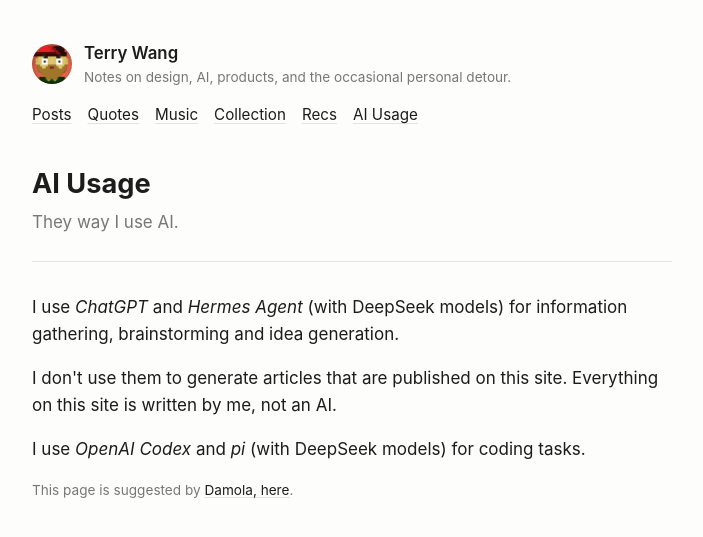
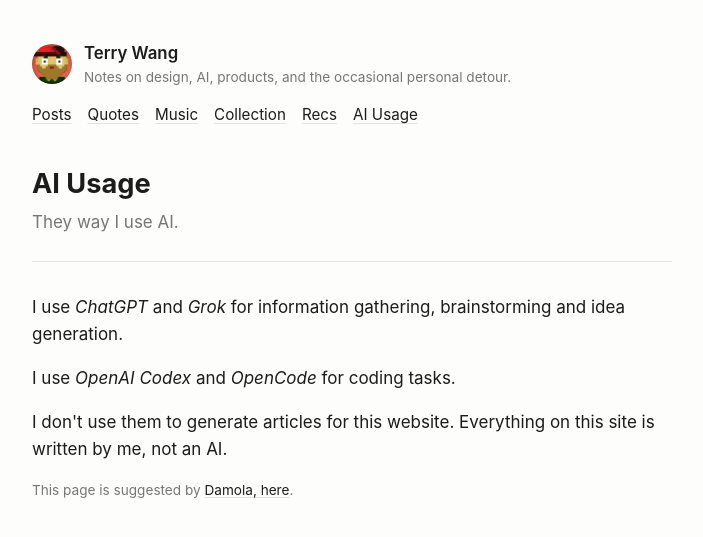
Before and after one commit to lvterry/lvterry.github.io, a Jekyll site: the page built from ai.html, in a window 1280 px wide. Shown: the top 537 px of the page, without its empty margins (288-991 px from the left). Built offline with Jekyll 4.4.1, drawn with Linux system fonts in a browser that asks for light colours.

Commit message:
Update content of ai.html

```diff
--- a/ai.html
+++ b/ai.html
@@ -13,14 +13,14 @@
     </section>
 
     <p>
-        I use <em>ChatGPT</em> and <em>Hermes Agent</em> (with DeepSeek models) for information gathering, brainstorming and idea generation.
+        I use <em>ChatGPT</em> and <em>Grok</em> for information gathering, brainstorming and idea generation.
     </p>
     <p>
-        I don't use them to generate articles that are published on this site.
-        Everything on this site is written by me, not an AI.
+        I use <em>OpenAI Codex</em> and <em>OpenCode</em> for coding tasks.
     </p>
     <p>
-        I use <em>OpenAI Codex</em> and <em>pi</em> (with DeepSeek models) for coding tasks.
+        I don't use them to generate articles for this website.
+        Everything on this site is written by me, not an AI.
     </p>
 
     <p class="weak">
```
